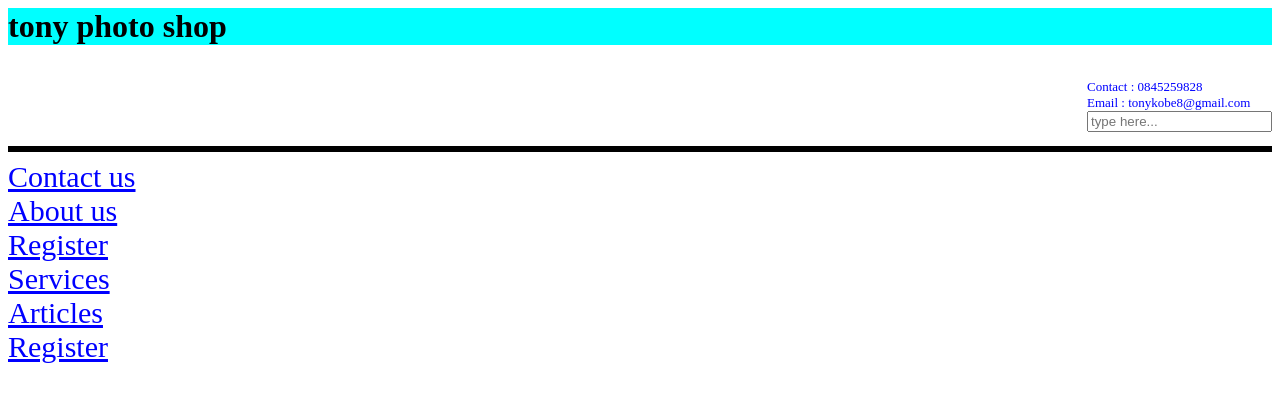
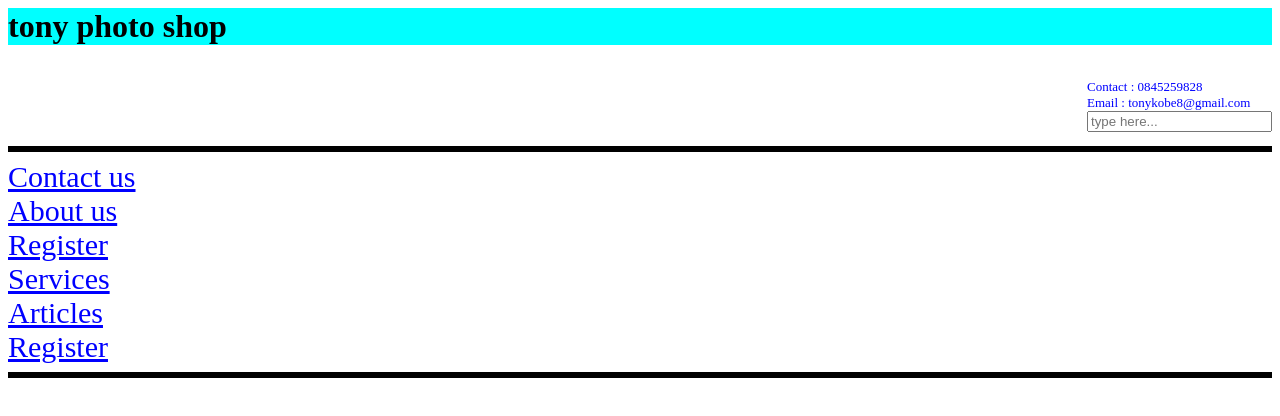
Before and after one commit to tonykobe8/angular-ivy-w76byp, an Angular app: page / in a window 1280 px wide. Shown: the top 416 px of the page. Built offline with nearby package versions, Linux system fonts and the light colour scheme.

Commit message:
1 file modified

```diff
--- a/src/app/app.component.html
+++ b/src/app/app.component.html
@@ -11,3 +11,4 @@
    <a href> Services </a><br>
    <a href> Articles </a><br>
    <a href> Register </a>
+   <hr>
```
